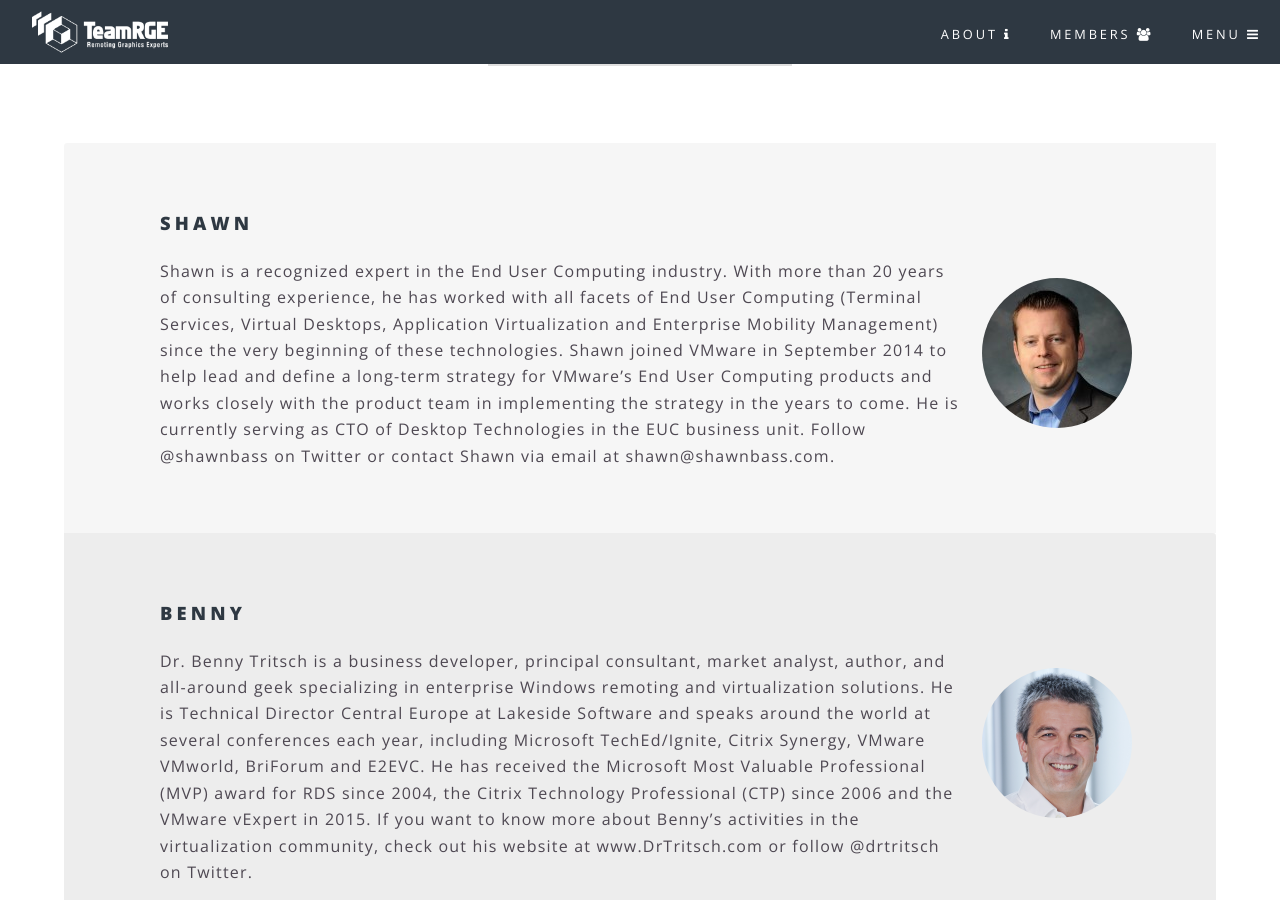
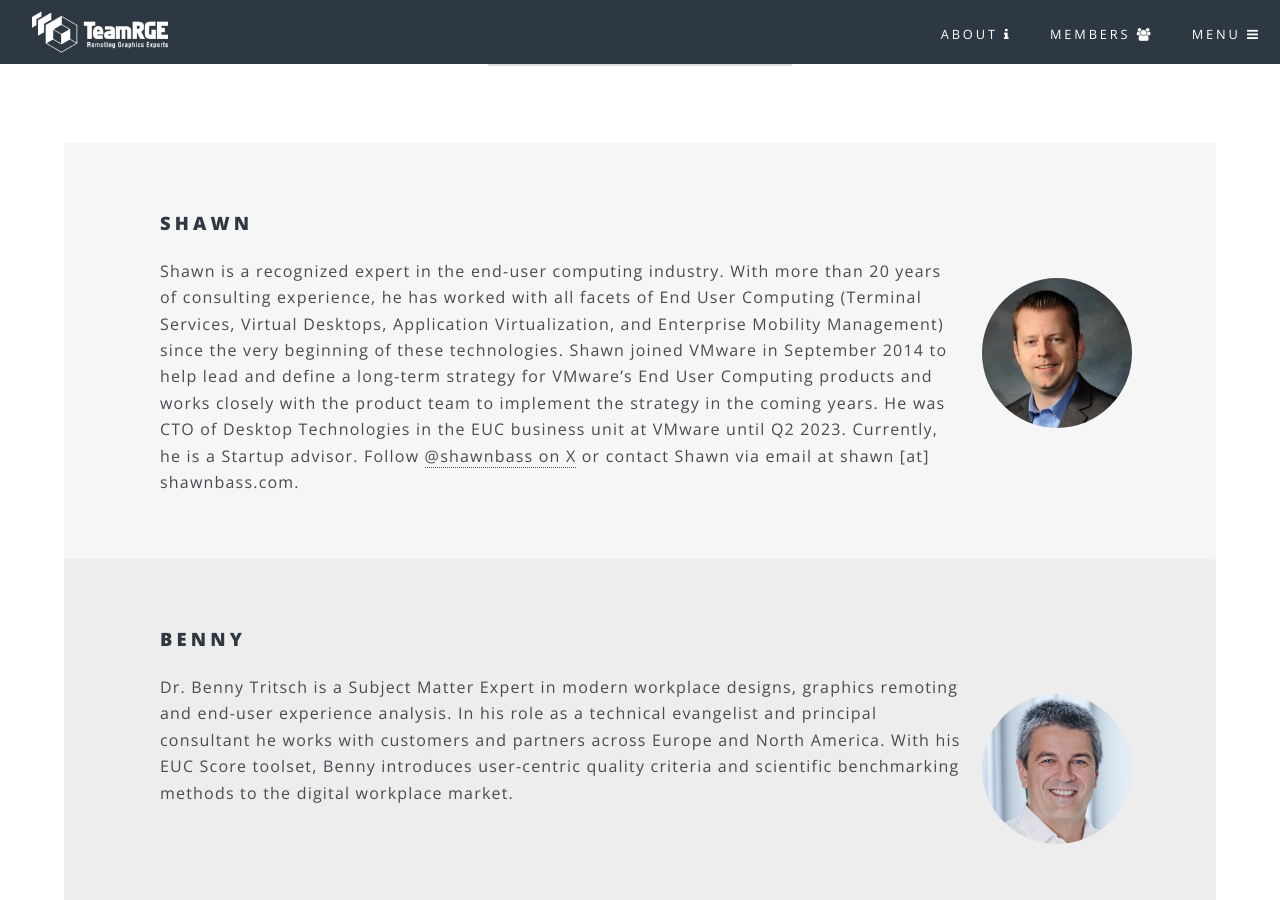
Before and after one commit to TeamRGE/teamrge-website, a Jekyll site: the page built from index.html, in a window 1280 px wide and 900 px high, scrolled down 2594 px. Built offline with Jekyll 4.4.1, drawn with Linux system fonts in a browser that asks for light colours; some of the changed text lies outside the part shown.

Commit message:
Updated bios main page

```diff
--- a/index.html
+++ b/index.html
@@ -68,23 +68,23 @@
 									<div class="picture">
 										<img src="assets/images/members/shawn.png" alt="" />
 									</div>
-									<p>Shawn is a recognized expert in the End User Computing industry. With more than 20 years of consulting experience, he has worked with all facets of End User Computing (Terminal Services, Virtual Desktops, Application Virtualization and Enterprise Mobility Management) since the very beginning of these technologies. Shawn joined VMware in September 2014 to help lead and define a long-term strategy for VMware’s End User Computing products and works closely with the product team in implementing the strategy in the years to come. He is currently serving as CTO of Desktop Technologies in the EUC business unit. Follow @shawnbass on Twitter or contact Shawn via email at shawn@shawnbass.com.</p>
+									<p>Shawn is a recognized expert in the end-user computing industry. With more than 20 years of consulting experience, he has worked with all facets of End User Computing (Terminal Services, Virtual Desktops, Application Virtualization, and Enterprise Mobility Management) since the very beginning of these technologies. Shawn joined VMware in September 2014 to help lead and define a long-term strategy for VMware’s End User Computing products and works closely with the product team to implement the strategy in the coming years. He was CTO of Desktop Technologies in the EUC business unit at VMware until Q2 2023. Currently, he is a Startup advisor. Follow <a href="https://x.com/shawnbass" target="_blank">@shawnbass on X</a> or contact Shawn via email at shawn [at] shawnbass.com. </p>
 								</li>
 								<li>
 									<h3>Benny</h3>
 									<div class="picture">
 										<img src="assets/images/members/benny.png" alt="" />
 									</div>
-									<p>Dr. Benny Tritsch is a business developer, principal consultant, market analyst, author, and all-around geek specializing in enterprise Windows remoting and virtualization solutions. He is Technical Director Central Europe at Lakeside Software and speaks around the world at several conferences each year, including Microsoft TechEd/Ignite, Citrix Synergy, VMware VMworld, BriForum and E2EVC. He has received the Microsoft Most Valuable Professional (MVP) award for RDS since 2004, the Citrix Technology Professional (CTP) since 2006 and the VMware vExpert in 2015. If you want to know more about Benny’s activities in the virtualization community, check out his website at www.DrTritsch.com or follow @drtritsch on Twitter.</p>
+									<p>Dr. Benny Tritsch is a Subject Matter Expert in modern workplace designs, graphics remoting and end-user experience analysis. In his role as a technical evangelist and principal consultant he works with customers and partners across Europe and North America. With his EUC Score toolset, Benny introduces user-centric quality criteria and scientific benchmarking methods to the digital workplace market. </p>
 								</li>
 								<li>
 									<h3>Ruben</h3>
 									<div class="picture">
 										<img src="assets/images/members/ruben.png" alt="" />
 									</div>
-									<p>Ruben Spruijt is Sr. Technologist at Nutanix, former CTO at Frame and a well-regarded author, speaker, market analyst, technologist. An all-around End User Computing geek. He contributes to Nutanix product development and analyzes EUC technology trends that impacted current and future of work. Ruben is a Microsoft Most Valuable Professional (MVP), NVIDIA GRID Community Advisor and was in the Citrix CTP program from 2008-2017 and VMware vExpert from 2008-2018.</p>
-									<p>Ruben (co)founded several independent industry bodies such as  Project Virtual Reality Check (VRC), VDI Like A Pro, Team Remote Graphics Experts (TeamRGE), WhatMatrix, AppVirtGURU wrote and co-authoring multiple disruptive research papers. Ruben has presented more than 450 sessions at national and international events such as BriForum, Citrix iForum Japan, Citrix Synergy, Gartner Catalyst, Microsoft Ignite, Microsoft TechEd, NVIDIA GTC, and VMworld. He is based in the Netherlands where he lives with his wife and three kids.</p>
-									<p>If you have feedback or questions for Ruben, send him an email at ruben.spruijt@nutanix.com or follow him on Twitter <a href="https://twitter.com/rspruijt" target="_blank">@rspruijt</a></p>
+									<p>This tough mudder travels the world spreading tokens of knowledge hidden in stroopwafel from the land of nether. Everywhere he travels, he shares information and sprouts understanding. He frames his experience in End User Computing so that others can learn the root of the technology, and what is most important in life.</p>
+									<p>He is an accomplished Field Chief Technology Officer (CTO) specializing in End User Computing (EUC). In this influential role, Ruben will contribute to company and product strategy and alliances, analyze EUC technology trends, provide product and industry insights to fellow (executive) colleagues, and establish and lead vibrant communities of customers, partners, and ecosystem partners.</p>
+									<p>Ruben is a 16-year Microsoft Most Valuable Professional (MVP) veteran, NVIDIA GRID Community Advisor, and was in the Citrix Technical Professional (CTP) program and VMware vExpert for many years, he is based in the Netherlands, where he lives with his wife and three kids.</p>
 								</li>
 							</ul>
 						</div>
```
